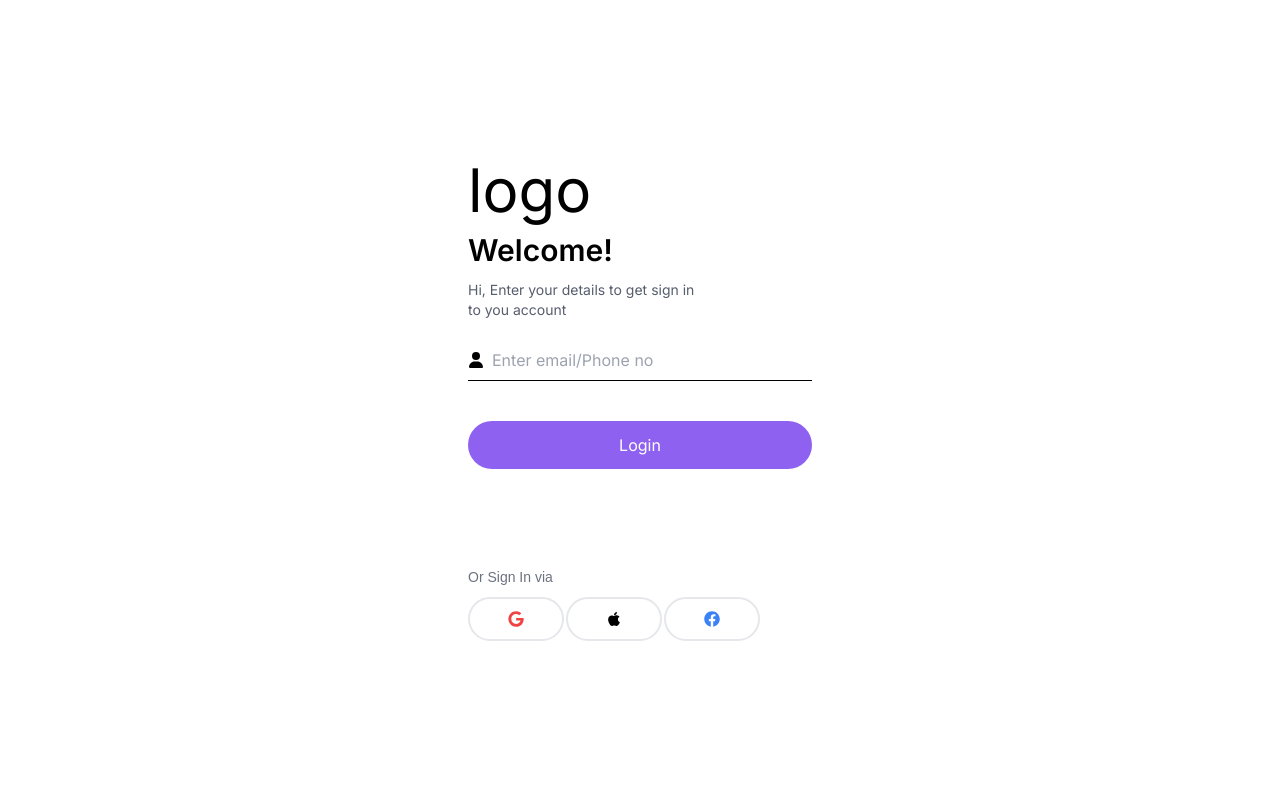
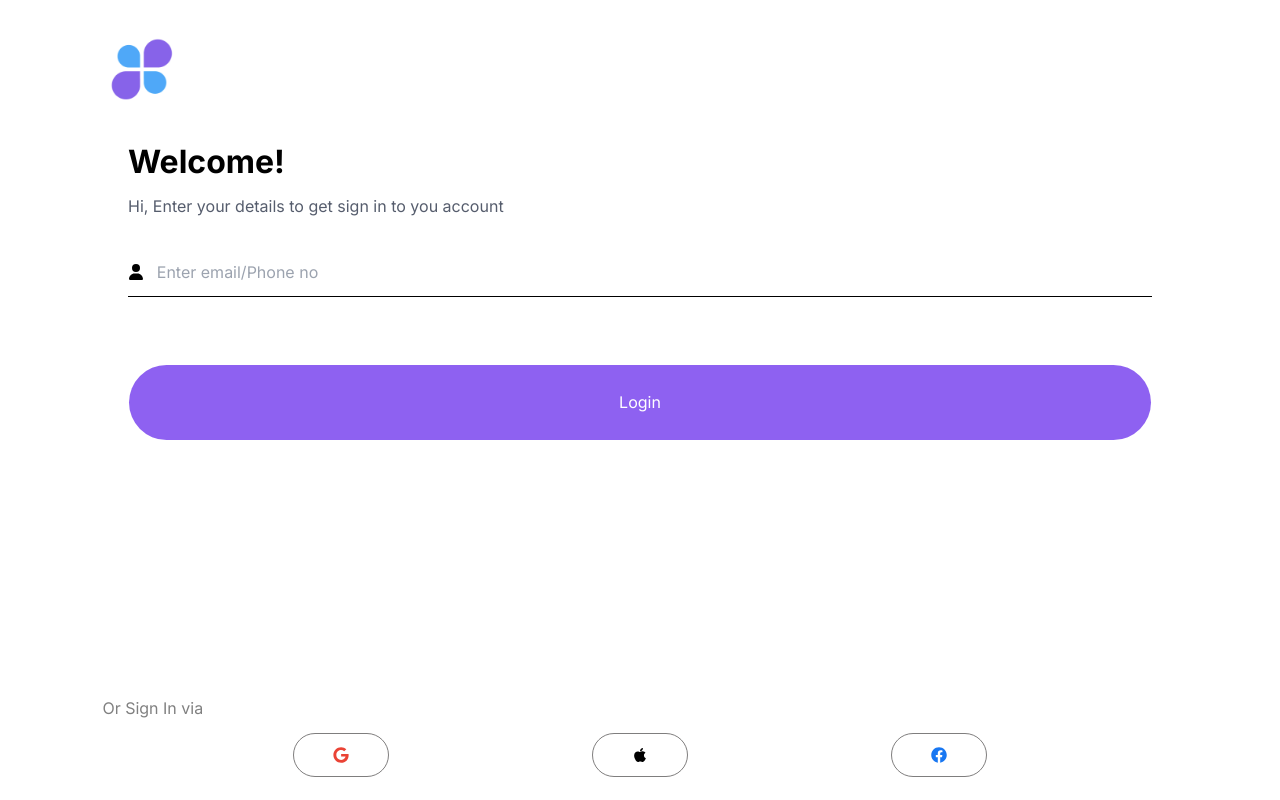
Before and after one commit to Anicodeth/KeteroWeb, a Next.js app in the folder Frontend/ketero/: page / in a window 1280 px wide. Built offline with nearby package versions, Linux system fonts and the light colour scheme.

Commit message:
change from tailwind to css

```diff
--- a/Frontend/ketero/src/app/signin/page.tsx
+++ b/Frontend/ketero/src/app/signin/page.tsx
@@ -1,34 +1,39 @@
 import { FaUser } from "react-icons/fa6";
+import Image from 'next/image';
 import Button from "../../components/shared/buttons/button";
+import styles from "../../components/shared/buttons/button.module.css";
+import logo from "../../Assets/logo.png";
 
 export default function SignIn() {
 
   return (
-    <div className="max-w-sm mx-auto h-screen sm:h bg-white text-black flex flex-col p-5 justify-center">
-      <div className="text-6xl">
-        logo
+    <div className={styles.container}>
+      <div className={styles.logo}>
+        <Image src={logo} alt="logo" width={80} />
       </div>
 
-      <div className="">
-        <h1 className="font-semibold text-3xl py-3">Welcome!</h1>
-        <p className="text-customColor text-sm">Hi, Enter your details to get sign in <br />to you account</p>
+      <div className={styles.welcome}>
+        <h1 className={styles.heading}>Welcome!</h1>
+        <p className={styles.description}>Hi, Enter your details to get sign in to you account</p>
 
-            <div className="border-b  border-b-black pt-5 ">
-                <div className="flex items-center py-2">
-                    <FaUser className="mr-2 "/>
+            <div className={styles.inputContainer}>
+                <div className={styles.inputWrapper}>
+                    <FaUser className={styles.icon}/>
                     <input type="email" name="email" id="email" title="Email" placeholder="Enter email/Phone no"
-                    className="border-none focus:outline-none " />
+                    className={styles.input} />
                 </div>
             </div>
 
 
         </div>
-        <div className="">
-            <button className="w-full h-12 bg-custompurple rounded-full text-white my-10  backdrop-blur-md" >Login</button>
+        <div className={styles.loginContainer}>
+          <div className={styles.flexContainer}>
+              <button className={styles.loginButton}>Login</button>
+          </div>
         </div>
-        <div className="mt-14">
-            <p className="font-manrope text-sm leading-6 text-gray-500 mb-2">Or Sign In via</p>
-            <div className="flex flex-wrap space-x-0.5">
+        <div className={styles.socialLogin}>
+            <p className={styles.socialLoginText}>Or Sign In via</p>
+            <div className={styles.socialButtons}>
 
                 <Button  name="google" link="/google.com" />
                 <Button  name="apple" link="/apple" />
--- /dev/null
+++ b/Frontend/ketero/src/components/shared/buttons/button.module.css
@@ -0,0 +1,140 @@
+.container {
+    max-width: 100%;
+    margin: 0 auto;
+    height: 100vh;
+    background-color: white;
+    color: black;
+    display: flex;
+    flex-direction: column;
+    padding: 8%;
+    justify-content: center;
+  }
+
+  .logo {
+    font-size: 4vw;
+  }
+
+  .welcome {
+    padding: 2vw;
+  }
+
+  .heading {
+    font-weight: bold;
+    font-size: 2rem;
+    margin-bottom: 0.5rem;
+  }
+
+  .description {
+    color: #565D6D;
+    margin-bottom: 1rem;
+  }
+
+  .inputContainer {
+    border-bottom: 1px solid black;
+    padding-top: 1vw;
+  }
+
+  .inputWrapper {
+    display: flex;
+    align-items: center;
+    padding: 1vw 0;
+  }
+
+  .icon {
+    margin-right: 1vw;
+  }
+
+  .input {
+    border: none;
+    outline: none;
+    width: 80%;
+  }
+
+  .loginContainer {
+    margin-top: 2vw;
+  }
+
+  .flexContainer {
+    display: flex;
+    justify-content: center;
+    margin-top: 1rem;
+  }
+
+  .loginButton {
+    background-color: #8E61F1;
+    color: white;
+    padding: 3vw;
+    border-radius: 10rem;
+    border: none;
+    cursor: pointer;
+    min-width: 95%;
+  }
+
+  .socialLogin {
+    margin-top: 20vw;
+  }
+
+  .socialLoginText {
+    color: gray;
+    margin-bottom: 1vw;
+  }
+
+  .socialButtons {
+    display: flex;
+    flex-wrap: wrap;
+    justify-content: space-evenly;
+    gap: 1vw;
+  }
+
+  /* Media queries for larger screens */
+  @media (min-width: 768px) {
+    .logo {
+      font-size: 3em;
+    }
+
+    .heading {
+      font-size: 2em;
+    }
+
+    .description {
+      font-size: 1em;
+    }
+
+    .input {
+      width: 50%;
+    }
+
+    .loginButton {
+        padding: 2vw;
+    }
+
+    .socialLoginText {
+      font-size: 1em;
+    }
+  }
+
+/* for the button only */
+.button {
+    width: 6rem; /* w-24 */
+    height: 2.75rem; /* h-11 */
+    border-radius: 9999px; /* rounded-full */
+    border: 1px solid #7f7e7e; /* border-2 border-black-500 */
+    display: flex; /* flex */
+    justify-content: center; /* justify-center */
+    align-items: center; /* items-center */
+    cursor: pointer; /* cursor-pointer */
+
+
+}
+
+.google {
+    color: #ea4335; /* text-red-500 */
+}
+
+.apple {
+    color: #000; /* text-white-500 */
+}
+
+.facebook {
+    color: #1877f2; /* text-blue-500 */
+}
--- a/Frontend/ketero/src/components/shared/buttons/button.tsx
+++ b/Frontend/ketero/src/components/shared/buttons/button.tsx
@@ -1,27 +1,26 @@
+/* Button.tsx */
 import React from 'react';
 import Link from 'next/link';
 import { FaGoogle, FaApple, FaFacebook } from 'react-icons/fa';
+import styles from './button.module.css';
 
-type IconType = {
-    [key: string]: JSX.Element;
+const icons = {
+    google: <FaGoogle className={styles.google} />,
+    apple: <FaApple className={styles.apple} />,
+    facebook: <FaFacebook className={styles.facebook} />,
 };
 
-const icons: IconType = {
-    google: <FaGoogle className={`text-red-500`}/>,
-    apple: <FaApple className={`text-white-500`}/>,
-    facebook: <FaFacebook className={`text-blue-500`}/>,
-};
+interface ButtonProps {
+    name: 'google' | 'apple' | 'facebook';
+    link?: string;
+}
 
-const Button = ({name, link="/" }: {  name: string; link?: string }) => {
+const Button: React.FC<ButtonProps> = ({name, link="/" }) => {
     return (
         <Link href={link}>
-
-            <button
-                className={`w-24 h-11 rounded-full border-2 border-black-500 flex justify-center  items-center`}
-            >
+            <button className={styles.button}>
                 {icons[name]}
             </button>
-
         </Link>
     );
 };
```
Also changed, not shown: Frontend/ketero/src/Assets/logo.png (added), 1 other file (tests, documents, lock files or other folders).
